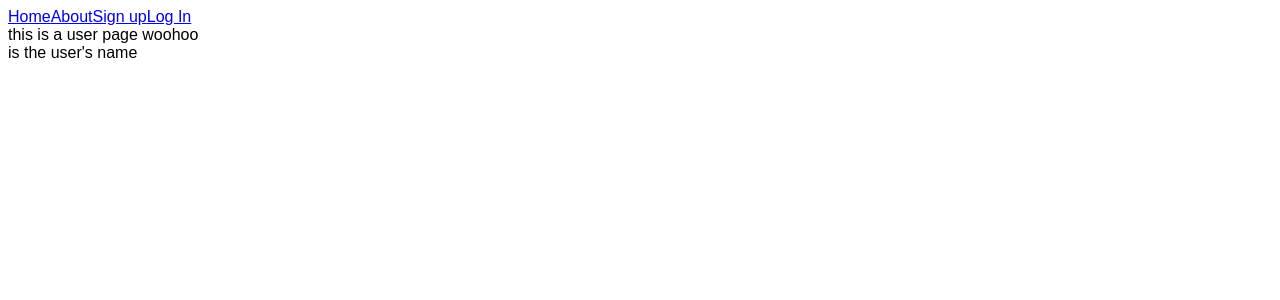
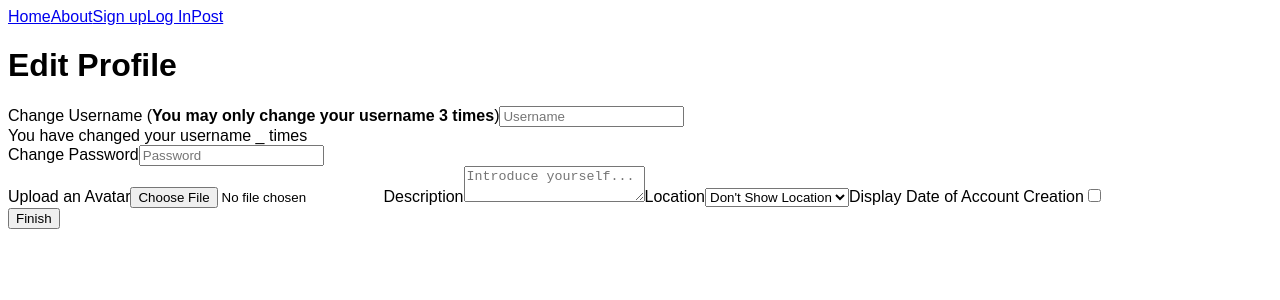
Before and after one commit to nlovas/backend-practise, a Next.js app in the folder website/: page /user/editprofile in a window 1280 px wide. Shown: the top 300 px of the page. Built offline with nearby package versions, Linux system fonts and the light colour scheme; no server answers.

Commit message:
basic profile page with editing thats not implemented yet. A couple more pages added with bare bones. Updated db with a couple more useful columns

```diff
--- a/website/components/Header.js
+++ b/website/components/Header.js
@@ -18,6 +18,9 @@ class Header extends React.Component {
         <Link href="/login">
           <a>Log In</a>
         </Link>
+        <Link href="/upload">
+          <a>Post</a>
+        </Link>
       </div>
     );
   }
--- a/website/pages/index.js
+++ b/website/pages/index.js
@@ -14,8 +14,8 @@ class Index extends React.Component {
         <Header />
         <h1>Welcome to the Island!</h1>
         <div>
-          <Link href="/user/[userid]" as="/user/niwwi">
-            <a>Niwwi is a test user</a>
+          <Link href="/user/[userid]" as="/user/niwwio">
+            <a>Niwwio is a test user</a>
           </Link>
           <div>
             Welcome to Isle of Cosplay! A community* of cosplayers sharing their
--- a/website/pages/signup.js
+++ b/website/pages/signup.js
@@ -267,7 +267,7 @@ class Signup extends React.Component {
                 <label htmlFor="email">Enter your email</label>
                 <Field
                   name="email"
-                  type="text"
+                  type="email"
                   placeholder="Enter an email"
                   className={
                     "form-control" +
--- a/website/pages/user/[userid].js
+++ b/website/pages/user/[userid].js
@@ -3,6 +3,7 @@ import Header from "../../components/Header";
 import { withRouter } from "next/router";
 import axios from "axios";
 import Head from "next/head";
+import Link from "next/link";
 
 class User extends React.Component {
   constructor(props) {
@@ -13,48 +14,34 @@ class User extends React.Component {
     return (
       <div>
         <Head>
-          <title>User Page</title>
+          <title>{this.props.username}'s Page</title>
         </Head>
         <Header />
-        this is a user page woohoo
-        <br />
-        {this.props.username} is the user's name
+        <div>
+          <div>put avatar here</div>
+          <h1>{this.props.username}</h1>
+          <div>{this.props.country}</div>
+          <div>
+            Member since
+            {new Intl.DateTimeFormat("en-US", {
+              month: "long",
+              day: "2-digit",
+              year: "numeric",
+            }).format(new Date(this.props.datecreated))}
+          </div>
+        </div>
+        <div>{this.props.description}</div>
+
+        <div>
+          <Link href="/user/editprofile">
+            <button>Edit</button>
+          </Link>
+          <button>Follow</button>
+        </div>
       </div>
     );
   }
 }
-
-/*
-Prerendering static page... We need data to populate the page.
-Retrieve user profile data from the api
-*/
-/*export async function getStaticProps({ params }) {
-  return new Promise((resolve, reject) => {
-    axios({
-      method: "get",
-      url: "http://localhost:8080/user/" + params.userid,
-    }).then(
-      (response) => {
-        console.log(response);
-        var props = {
-          props: {
-            username: "hardcoded",
-          },
-        };
-        resolve(props);
-      },
-      (error) => {
-        console.log(error);
-        var props = {
-          props: {
-            username: "errorhardcoded",
-          },
-        };
-        resolve(props);
-      }
-    );
-  });
-}*/
 
 /*
 Called on every request
@@ -79,6 +66,7 @@ export async function getServerSideProps(context) {
             description: response.data.description,
             avatar: response.data.avatar,
             country: response.data.country,
+            showdatecreated: response.data.showdatecreated,
           },
         };
         resolve(props);
@@ -95,26 +83,5 @@ export async function getServerSideProps(context) {
     );
   });
 }
-/*
-export async function getStaticPaths() {
-  //test example
-  var paths = [
-    {
-      params: {
-        userid: "niwwi",
-      },
-    },
-    {
-      params: {
-        userid: "nlovas",
-      },
-    },
-  ];
-
-  return {
-    paths,
-    fallback: false,
-  };
-}*/
 
 export default User;
--- /dev/null
+++ b/website/pages/user/editprofile.js
@@ -0,0 +1,88 @@
+import * as React from "react";
+import Header from "../../components/Header";
+import { Formik, Field, Form, ErrorMessage } from "formik";
+import * as Yup from "yup";
+import { withRouter } from "next/router";
+import axios from "axios";
+import Head from "next/head";
+
+class EditProfile extends React.Component {
+  constructor(props) {
+    super(props);
+  }
+
+  submitForm(fields, actions) {
+    console.log("the form was submitted");
+  }
+
+  render() {
+    return (
+      <div>
+        <Head>
+          <title>Edit Profile</title>
+        </Head>
+        <Header />
+        <h1>Edit Profile</h1>
+        <Formik
+          initialValues={{
+            username: "",
+            password: "",
+            country: "",
+            avatar: "",
+            description: "",
+            displaydatejoined: "",
+          }}
+          validationSchema={Yup.object().shape({
+            username: Yup.string().required("Required"),
+            password: Yup.string().required("Required"),
+          })}
+          onSubmit={async (fields, actions) => {
+            this.submitForm(fields, actions);
+          }}
+        >
+          {(props) => (
+            <Form>
+              <div>
+                <label htmlFor="username">
+                  Change Username (
+                  <strong>You may only change your username 3 times</strong>)
+                </label>
+                <Field name="username" placeholder="Username" />
+                <ErrorMessage name="username" component="div" />
+                <div>You have changed your username _ times</div>
+                <label htmlFor="password">Change Password</label>
+                <Field name="password" placeholder="Password" />
+                <ErrorMessage name="password" component="div" />
+              </div>
+              <div>
+                <label htmlFor="avatar">Upload an Avatar</label>
+                <Field name="avatar" type="file" />
+                <ErrorMessage name="avatar" component="div" />
+                <label htmlFor="description">Description</label>
+                <Field
+                  name="description"
+                  as="textarea"
+                  placeholder="Introduce yourself..."
+                />
+                <ErrorMessage name="description" component="div" />
+                <label htmlFor="location">Location</label>
+                <Field name="location" as="select">
+                  <option value="">Don't Show Location</option>
+                </Field>
+                <ErrorMessage name="location" component="div" />
+                <label htmlFor="showdate">
+                  Display Date of Account Creation
+                </label>
+                <Field name="showdate" type="checkbox" />
+                <ErrorMessage name="showdate" component="div" />
+              </div>
+              <button type="submit">Finish</button>
+            </Form>
+          )}
+        </Formik>
+      </div>
+    );
+  }
+}
+
+export default EditProfile;
```
Also changed, not shown: website/components/Footer.js (added, +19 -0 lines), website/pages/upload.js (added, +25 -0 lines), 1 other file (tests, documents, lock files or other folders).
